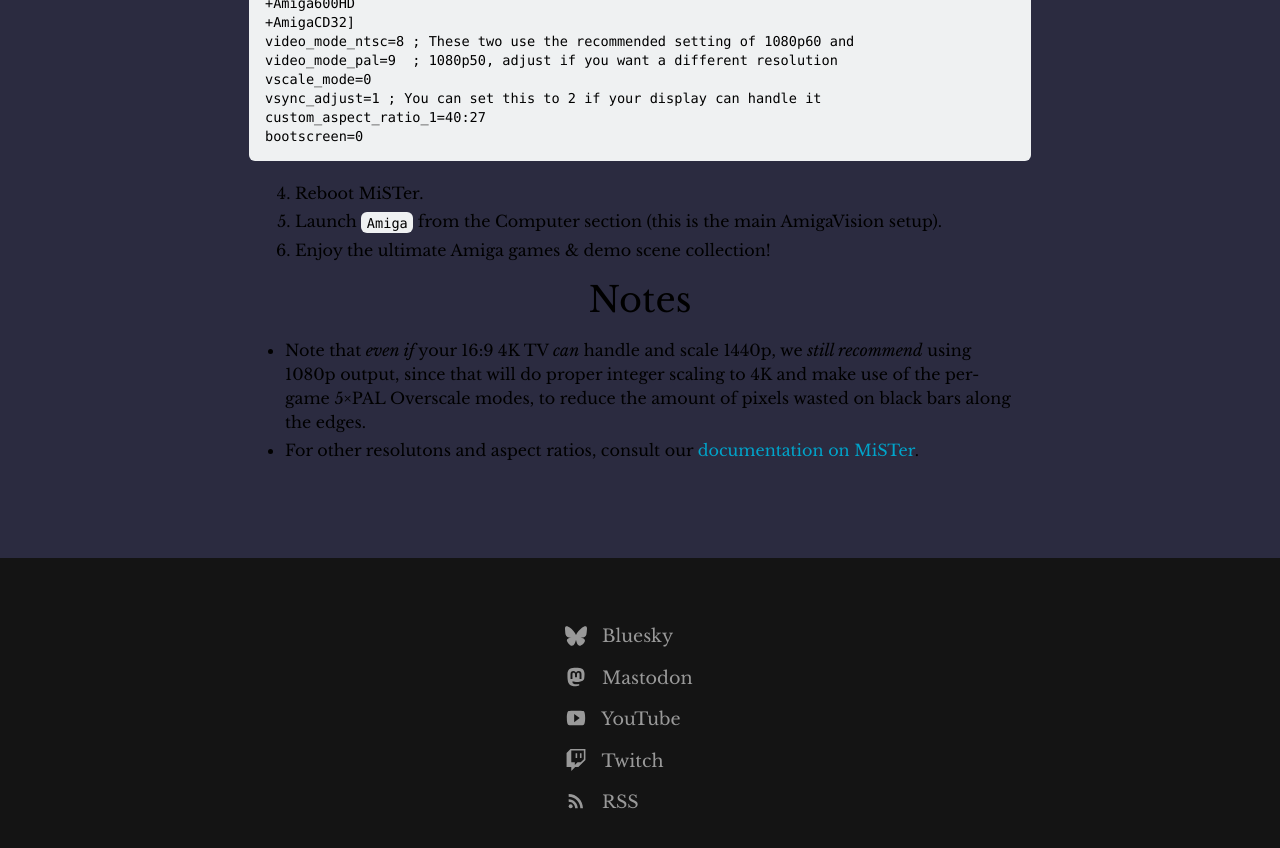
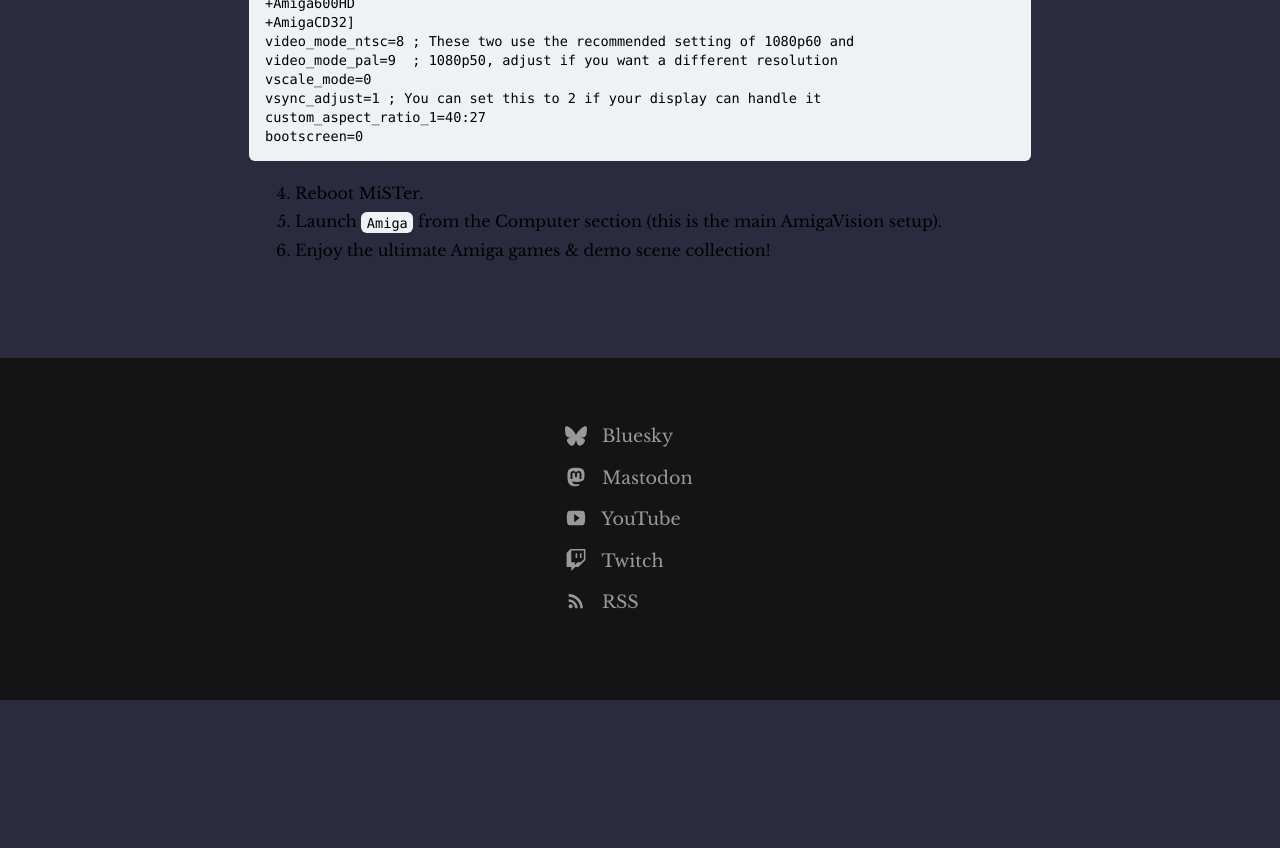
Before and after one commit to amigavision/amigavision.github.io, a Jekyll site: the page built from download/mister.html, in a window 1280 px wide and 900 px high, scrolled down 995 px. Shown: the top 848 px of the window. Built offline with Jekyll 4.4.1, drawn with Linux system fonts in a browser that asks for light colours; after the commit the page ends 1695 px from its top, so only the background shows below that.

Commit message:
Remove redundant info

```diff
--- a/download/mister.html
+++ b/download/mister.html
@@ -45,11 +45,5 @@
       <li>Launch <code>Amiga</code> from the Computer section (this is the main AmigaVision setup).</li>
       <li>Enjoy the ultimate Amiga games & demo scene collection!</li>
     </ol>
-
-    <h2>Notes</h2>
-    <ul>
-      <li>Note that <i>even if</i> your 16:9 4K TV <i>can</i> handle and scale 1440p, we <i>still recommend</i> using 1080p output, since that will do proper integer scaling to 4K and make use of the per-game 5×PAL Overscale modes, to reduce the amount of pixels wasted on black bars along the edges.</li>
-      <li>For other resolutons and aspect ratios, consult our <a href="docs#mister">documentation on MiSTer</a>.</li>
-    </ul>
   </div>
 </section>
```
